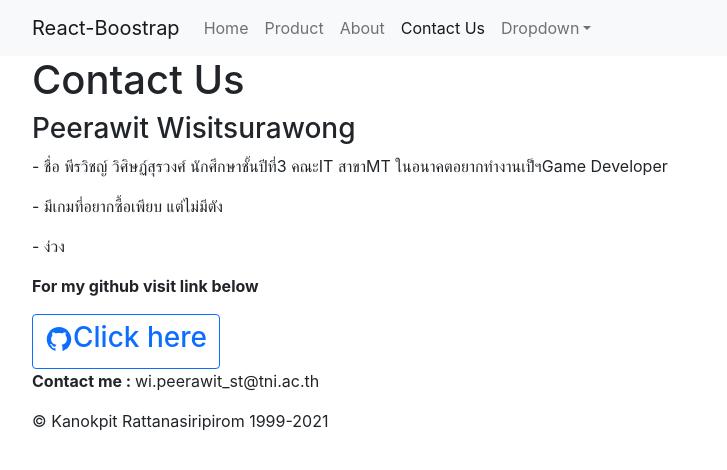
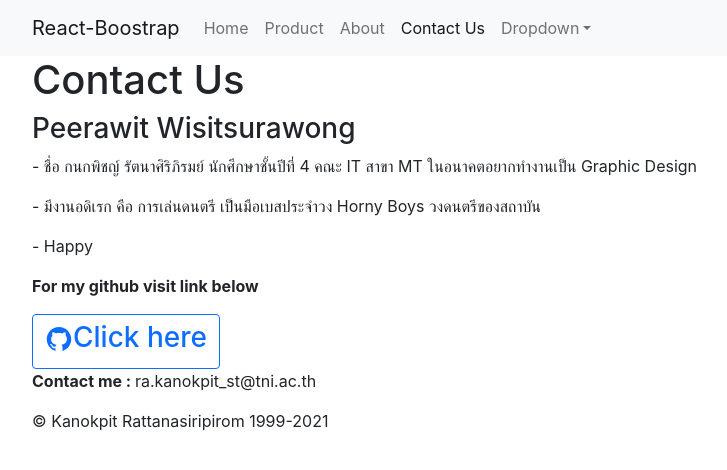
Before and after one commit to Kanokpit165/react-online, a React (Create React App) app: page /contact in a window 1280 px wide. Shown: the top 470 px of the page, without its empty margins (50-777 px from the left). Built offline with nearby package versions, Linux system fonts and the light colour scheme.

Commit message:
Week 5 Test 2.1

```diff
--- a/src/pages/ContactUs.js
+++ b/src/pages/ContactUs.js
@@ -9,12 +9,12 @@ import React from 'react'
          <div className="container">
              <h1>Contact Us</h1>
              <h3>{name}</h3>
-             <p>- ชื่อ พีรวิชญ์ วิศิษฏ์สุรวงศ์ นักศึกษาชั้นปีที่3 คณะIT สาขาMT ในอนาคตอยากทำงานเป็ฯGame Developer</p>
-             <p>- มีเกมที่อยากซื้อเพียบ แต่ไม่มีตัง</p>
-             <p>- ง่วง</p>
+             <p>- ชื่อ กนกพิชญ์ รัตนาศิริภิรมย์ นักศึกษาชั้นปีที่ 4 คณะ IT สาขา MT ในอนาคตอยากทำงานเป็น Graphic Design</p>
+             <p>- มีงานอดิเรก คือ การเล่นดนตรี เป็นมือเบสประจำวง Horny Boys วงดนตรีของสถาบัน</p>
+             <p>- Happy</p>
              <p><b>For my github visit link below</b></p>
-             <Button variant="outline-primary" href="https://github.com/peerawitWisit"><h3><AiFillGithub/>Click here</h3></Button>
-             <p><b>Contact me : </b>wi.peerawit_st@tni.ac.th</p>
+             <Button variant="outline-primary" href="https://github.com/Kanokpit165"><h3><AiFillGithub/>Click here</h3></Button>
+             <p><b>Contact me : </b>ra.kanokpit_st@tni.ac.th</p>
          </div>
      )
  }
```
